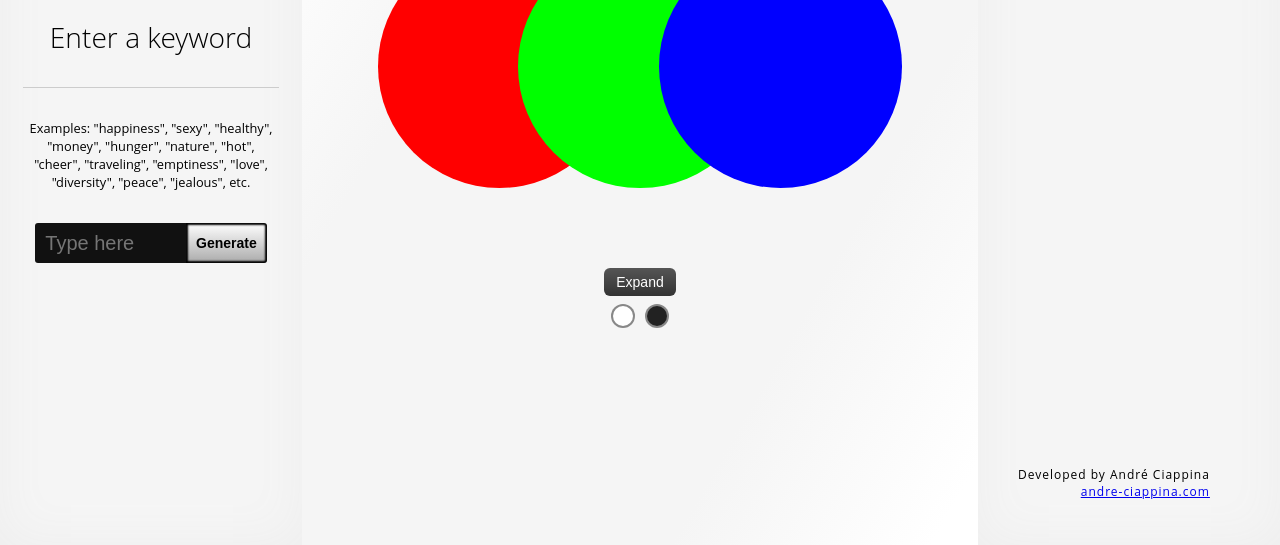
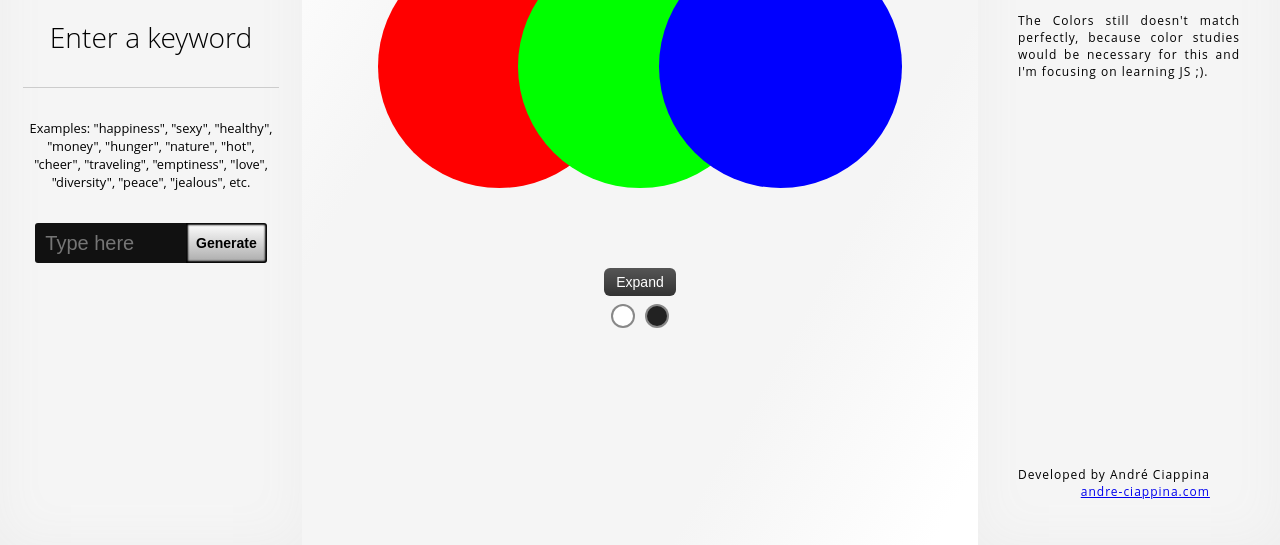
Before and after one commit to dehciappina/Color-Sense, a plain HTML site: page index.html in a window 1280 px wide. Shown: the part 255-800 px from the top of the page. Drawn offline with Linux system fonts and the light colour scheme.

Commit message:
Update index.html

```diff
--- a/index.html
+++ b/index.html
@@ -74,6 +74,8 @@
 
                 <p class="definicao">All you have to do is to input a word - a concept, like a feeling - associated to the type of impression you want to reach when people see that.</p>
 
+                <p class="definicao">The Colors still doesn't match perfectly, because color studies would be necessary for this and I'm focusing on learning JS ;).</p>
+
                 <p class="definicao" style="position: absolute; bottom: 30px; text-align: right;">Developed by André Ciappina
                 <br/>
                 <a href="http://andre-ciappina.com" target="_blank">andre-ciappina.com</a></p>
```
